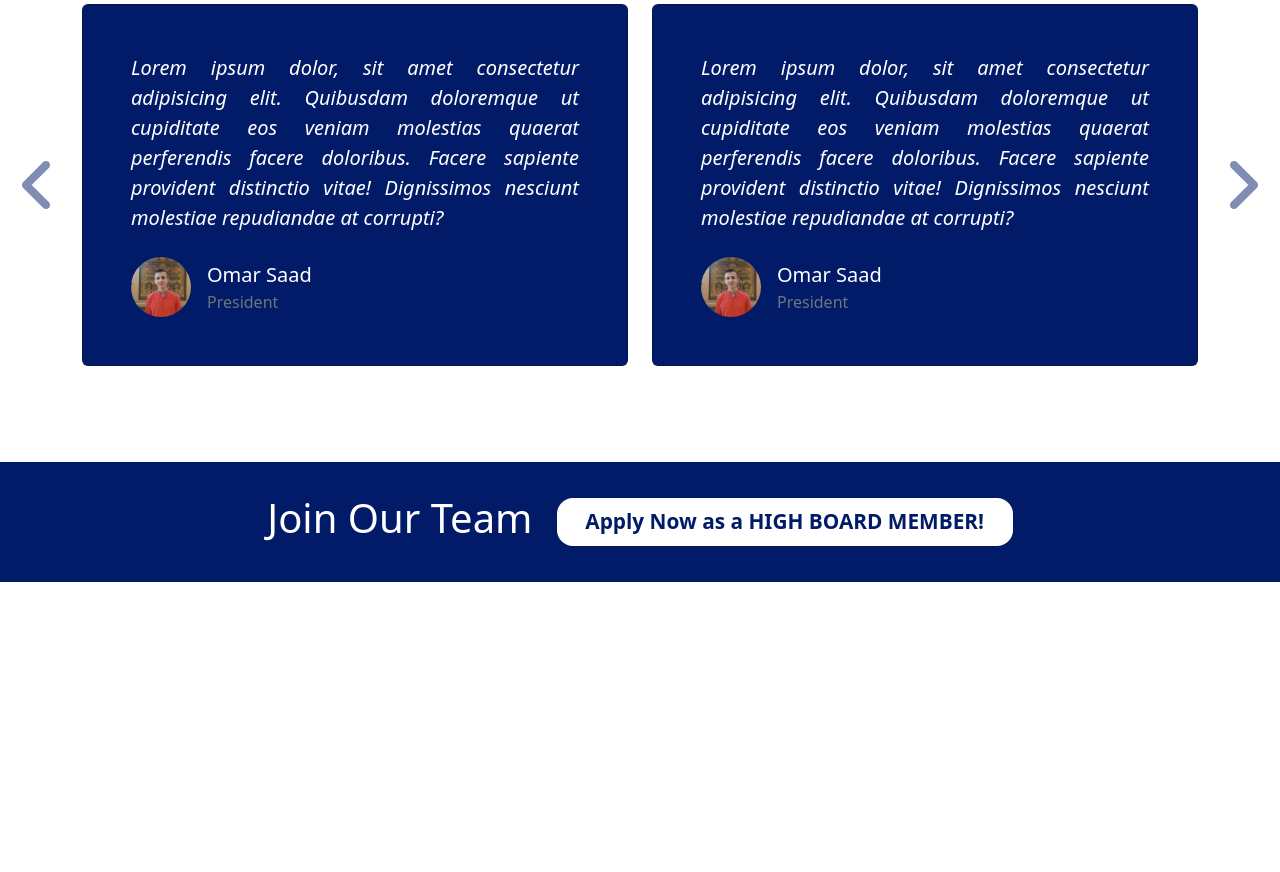
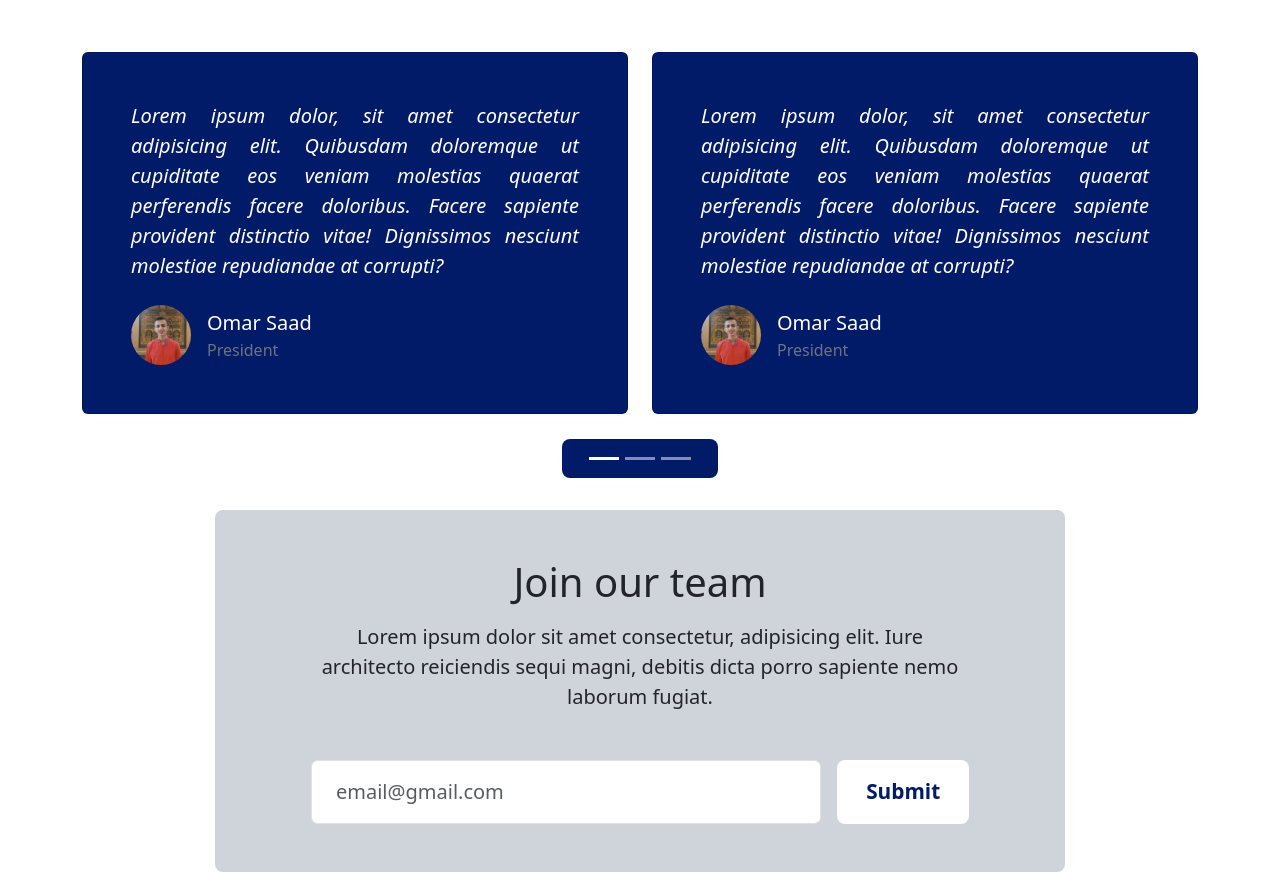
Before and after one commit to Glory-Dev/iyna-gharbiya-chapter, a website: page stage/index.html in a window 1280 px wide. Shown: the part 3403-4275 px from the top of the page. Before the commit the page ends 4033 px from the top, so only its background shows below. Drawn offline with Linux system fonts and the light colour scheme; files whose address does not match are found by name.

Commit message:
join team section

```diff
--- a/stage/css/sass/helpers/_variables.scss
+++ b/stage/css/sass/helpers/_variables.scss
@@ -1,5 +1,8 @@
 $primary-color: #011b69;
 
+.w-fit-content {
+  width: fit-content
+}
 .text-justify {
   text-align: justify;
 }
--- a/stage/css/sass/pages/_home.scss
+++ b/stage/css/sass/pages/_home.scss
@@ -8,10 +8,9 @@
       p.number {
         font-size: 4rem;
         &.plus-sign::after {
-          content: "+"
+          content: "+";
         }
       }
-
     }
   }
 }
@@ -44,3 +43,20 @@
     }
   }
 }
+
+.app-email {
+  max-width: 850px;
+
+  .holder {
+    @media (min-width: 768px) {
+      padding-left: 6rem !important;
+      padding-right: 6rem !important;
+    }
+
+    [type="submit"] {
+      @media (max-width: 767.98px) {
+        width: 100%;
+      }
+    }
+  }
+}
--- a/stage/index.html
+++ b/stage/index.html
@@ -216,7 +216,7 @@
 
     <!-- START chars -->
     <section class="chars py-5">
-      <h2 class="fs-1 text-center text-uppercase fw-bold mb-5 py-5">Why to apply for GHARBIYA CHAPTER</h2>
+      <h2 class="fs-1 text-center text-uppercase fw-bold mb-5 py-5">Why to apply for GHARBIYA CHAPTER?</h2>
       <div class="container">
         <div class="row row-cols-1 row-cols-md-2 g-5 text-center">
           <div class="col">
@@ -254,12 +254,12 @@
 
     <!-- START testi -->
     <section class="testimonials py-5">
-      <div class="container">
-        <div class="carousel slide" id="homeTesti" data-bs-ride="carousel">
+      <div class="container py-5">
+        <div id="homeTesti" class="carousel slide" data-bs-ride="carousel">
           <div class="carousel-inner">
             <div class="carousel-item active" data-bs-interval="10000">
               <div class="row">
-                <div class="col-md-6 mb-3 mb-sm-0">
+                <div class="col-lg-6 mb-3 mb-lg-0">
                   <div class="card main-bg">
                     <div class="card-body px-5 py-5">
                       <p class="card-text fs-5 fst-italic text-justify">
@@ -277,7 +277,7 @@
                     </div>
                   </div>
                 </div>
-                <div class="col-md-6 mb-3 mb-sm-0">
+                <div class="col-lg-6 mb-3 mb-lg-0">
                   <div class="card main-bg">
                     <div class="card-body px-5 py-5">
                       <p class="card-text fs-5 fst-italic text-justify">
@@ -299,7 +299,7 @@
             </div>
             <div class="carousel-item" data-bs-interval="10000">
               <div class="row">
-                <div class="col-md-6 mb-3 mb-sm-0">
+                <div class="col-lg-6 mb-3 mb-lg-0">
                   <div class="card main-bg">
                     <div class="card-body px-5 py-5">
                       <p class="card-text fs-5 fst-italic text-justify">
@@ -317,7 +317,7 @@
                     </div>
                   </div>
                 </div>
-                <div class="col-md-6 mb-3 mb-sm-0">
+                <div class="col-lg-6 mb-3 mb-lg-0">
                   <div class="card main-bg">
                     <div class="card-body px-5 py-5">
                       <p class="card-text fs-5 fst-italic text-justify">
@@ -339,7 +339,7 @@
             </div>
             <div class="carousel-item" data-bs-interval="10000">
               <div class="row">
-                <div class="col-md-6 mb-3 mb-sm-0">
+                <div class="col-lg-6 mb-3 mb-lg-0">
                   <div class="card main-bg">
                     <div class="card-body px-5 py-5">
                       <p class="card-text fs-5 fst-italic text-justify">
@@ -357,7 +357,7 @@
                     </div>
                   </div>
                 </div>
-                <div class="col-md-6 mb-3 mb-sm-0">
+                <div class="col-lg-6 mb-3 mb-lg-0">
                   <div class="card main-bg">
                     <div class="card-body px-5 py-5">
                       <p class="card-text fs-5 fst-italic text-justify">
@@ -378,23 +378,31 @@
               </div>
             </div>
           </div>
-          <button class="carousel-control-prev w-auto" style="left: -4rem" type="button" data-bs-target="#homeTesti" data-bs-slide="prev">
-            <i class="fa-solid fa-4x fa-angle-left main-text" aria-hidden="true"></i>
-            <span class="visually-hidden">Previous</span>
-          </button>
-          <button class="carousel-control-next w-auto" style="right: -4rem" type="button" data-bs-target="#homeTesti" data-bs-slide="next">
-            <i class="fa-solid fa-4x fa-angle-right main-text" aria-hidden="true"></i>
-            <span class="visually-hidden">Next</span>
-          </button>
+          <div class="carousel-indicators main-bg w-fit-content mx-auto py-2 px-4 rounded-3" style="bottom: -80px">
+            <button type="button" data-bs-target="#homeTesti" data-bs-slide-to="0" class="active" aria-current="true" aria-label="Slide 1"></button>
+            <button type="button" data-bs-target="#homeTesti" data-bs-slide-to="1" aria-label="Slide 2"></button>
+            <button type="button" data-bs-target="#homeTesti" data-bs-slide-to="2" aria-label="Slide 3"></button>
+          </div>
         </div>
       </div>
     </section>
     <!-- END testi -->
 
-    <div class="join-us my-5 py-3 main-bg d-flex justify-content-center align-items-center gap-4">
-      <h2 class="fs-1 py-3">Join Our Team</h2>
-      <a href="#" class="main-btn bg-white main-text py-2">Apply Now as a HIGH BOARD MEMBER!</a>
-    </div>
+    <!-- START app email -->
+    <section class="app-email mx-auto">
+      <div class="holder py-5 px-4 bg-dark-subtle rounded-3 text-center">
+        <h2 class="fs-1 mb-3">Join our team</h2>
+        <p class="fs-5">Lorem ipsum dolor sit amet consectetur, adipisicing elit. Iure architecto reiciendis sequi magni, debitis dicta porro sapiente nemo laborum fugiat.</p>
+        <form action="" class="d-md-flex gap-3 mt-5">
+          <input type="email" class="form-control py-3 px-4 fs-5" placeholder="email@gmail.com" id="" aria-describedby="emailHelp" />
+          <button type="submit" class="main-btn bg-white rounded-3 main-text py-2 mt-3 mt-md-0">Submit</button>
+        </form>
+      </div>
+    </section>
+    <!-- END app email -->
+
+
+
 
     <!-- Scripts -->
     <script src="./js/libs/aos.js"></script>
```
Also changed, not shown: stage/css/main.css, 1 other file.
